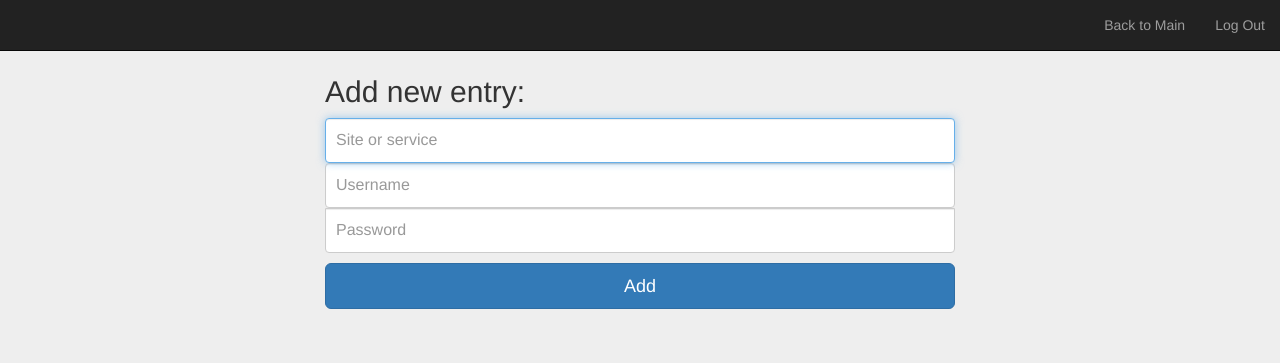
After one commit to elc1798/secret-garden, a Flask app: template templates/add_new.html in a window 1280 px wide. The commit adds this page. Shown: the top 363 px of the page. Run offline with Flask 2, Linux system fonts and the light colour scheme; the template is opened without the code that fills it, so the values that code supplies are empty; some libraries are stand-ins or nearby versions.

Commit message:
Add functionality for creating and removing entries

```diff
--- a/app.py
+++ b/app.py
@@ -4,11 +4,13 @@ import db_session as dbs
 
 app = Flask(__name__)
 
+current_session = None
+
 def login_required(f):
     @wraps(f)
     def decorated_function(*args, **kwargs):
         if "logged_in" not in session or not session['logged_in'] \
-                or "key" not in session:
+                or "key" not in session or current_session == None:
             session.clear()
             return redirect(url_for("login"))
         return f(*args, **kwargs)
@@ -17,7 +19,7 @@ def login_required(f):
 def redirect_if_logged_in(f):
     @wraps(f)
     def decorated_function(*args, **kwargs):
-        if 'logged_in' in session and session['logged_in']:
+        if 'logged_in' in session and session['logged_in'] and current_session != None:
             return redirect(url_for("view"))
         return f(*args, **kwargs)
     return decorated_function
@@ -34,20 +36,47 @@ def login():
         password = request.form['pword']
         session['logged_in'] = True
         session['key'] = str(password)
+        global current_session
+        current_session = dbs.Session(session['key'])
         return redirect(url_for("view"))
 
 @app.route("/view")
 @app.route("/view/")
 @login_required
 def view():
-    data = dbs.Session(session['key']).get_all()
+    global current_session
+    data = current_session.get_all()
     return render_template("view.html", DATA=data)
 
-@app.route("/logout")
-@app.route("/logout/")
+@app.route("/add", methods=["GET", "POST"])
+@app.route("/add/", methods=["GET", "POST"])
+@login_required
+def add():
+    if request.method == "GET":
+        return render_template("add_new.html")
+    else:
+        assert(request.method == "POST")
+        tkey = request.form['key']
+        tuname = request.form['uname']
+        tpword = request.form['pword']
+        global current_session
+        current_session.insert_into_table(tkey, tuname, tpword)
+        return redirect(url_for("view"))
+
+@app.route("/remove")
+@app.route("/remove/")
+@login_required
+def remove():
+    tkey = request.args.get('key')
+    tuname = request.args.get('uname')
+    global current_session
+    current_session.remove_from_table(tkey, tuname)
+    return redirect(url_for("view"))
+
 @login_required
 def logout():
     session.clear()
+    current_session = None
     return redirect(url_for("login"))
 
 if __name__ == "__main__":
--- a/db_session.py
+++ b/db_session.py
@@ -17,6 +17,9 @@ class Session:
             dbu.execute(query, (key, username))
 
     def insert_into_table(self, key, username, password):
+        existing = self.get_password_by_key(key, username)
+        if len(existing) > 0:
+            return
         query = "INSERT INTO %s (key, username, hash) VALUES (? , ? , ?);"
         query = query % (dbu.PROJECT_TABLE_NAME,)
         dbu.execute(query, (key, username, self.enkryptor.encrypt(password)))
--- /dev/null
+++ b/templates/add_new.html
@@ -0,0 +1,63 @@
+<!DOCTYPE html>
+<html lang="en">
+
+    <head>
+        <meta charset="utf-8">
+        <meta http-equiv="X-UA-Compatible" content="IE=edge">
+        <meta name="viewport" content="width=device-width, initial-scale=1">
+        <!-- The above 3 meta tags *must* come first in the head; any other head content must come *after* these tags -->
+        <meta name="description" content="">
+        <meta name="author" content="">
+        <link rel="icon" href="../../favicon.ico">
+
+        <title>Add New Entry</title>
+
+        <!-- Bootstrap core CSS -->
+        <link href="{{ url_for('static', filename='bootstrap/css/bootstrap.min.css') }}" rel="stylesheet">
+
+        <!-- Custom styles for this template -->
+        <link href="{{ url_for('static', filename='signin.css') }}" rel="stylesheet">
+
+        <!-- JS Imports -->
+        <script src="/static/jquery-1.11.3.min.js"></script>
+        <script src="/static/bootstrap/js/bootstrap.min.js"></script>
+
+        <!-- HTML5 shim and Respond.js for IE8 support of HTML5 elements and media queries -->
+        <!--[if lt IE 9]>
+            <script src="https://oss.maxcdn.com/html5shiv/3.7.2/html5shiv.min.js"></script>
+            <script src="https://oss.maxcdn.com/respond/1.4.2/respond.min.js"></script>
+        <![endif]-->
+    </head>
+
+    <body>
+
+        <nav class="navbar navbar-inverse navbar-fixed-top">
+            <div class="container-fluid">
+                <div class="navbar-header">
+                    <button type="button" class="navbar-toggle collapsed" data-toggle="collapse" data-target="#navbar" aria-expanded="false" aria-controls="navbar">
+                        <span class="sr-only">Toggle navigation</span>
+                        <span class="icon-bar"></span>
+                        <span class="icon-bar"></span>
+                        <span class="icon-bar"></span>
+                    </button>
+                </div>
+                <div id="navbar" class="navbar-collapse collapse">
+                    <ul class="nav navbar-nav navbar-right">
+                        <li><a href="/view">Back to Main</a></li>
+                        <li><a href="/logout">Log Out</a></li>
+                    </ul>
+                </div>
+            </div>
+        </nav>
+        <div class="container">
+            <form method="POST" class="form-signin">
+                <h2 class="form-signin-heading">Add new entry:</h2>
+                <input type="text" id="key" name="key" class="form-control" placeholder="Site or service" autofocus>
+                <input type="text" id="uname" name="uname" class="form-control" placeholder="Username">
+                <input type="password" id="pword" name="pword" class="form-control" placeholder="Password">
+                <button class="btn btn-lg btn-primary btn-block" type="submit">Add</button>
+            </form>
+        </div>
+    </body>
+
+</html>
```
Also changed, not shown: templates/view.html (+7 -0 lines).
